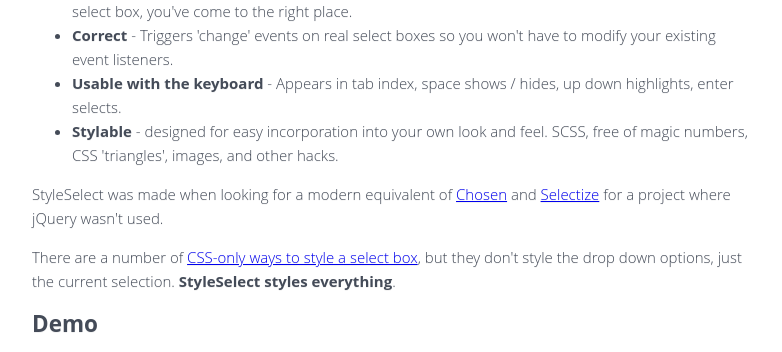
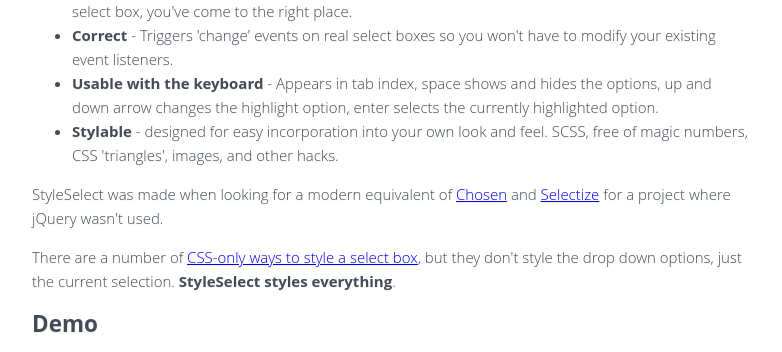
Before and after one commit to mikemaccana/styleselect, a website: page index.html in a window 1280 px wide. Shown: the part 398-750 px from the top of the page, without its empty margins (248-1030 px from the left). Drawn offline with Linux system fonts and the light colour scheme; a script that the page names is missing.

Commit message:
Doc tweaks

```diff
--- a/index.html
+++ b/index.html
@@ -17,7 +17,7 @@
     <ul>
       <li><strong>Standalone</strong> - runs on its own without any dependencies. If you're using vanilla JS and want to style a select box, you've come to the right place.</li>
       <li><strong>Correct</strong> - Triggers 'change' events on real select boxes so you won't have to modify your existing event listeners.</li>
-      <li><strong>Usable with the keyboard</strong> - Appears in tab index, space shows / hides, up down highlights, enter selects.</li>
+      <li><strong>Usable with the keyboard</strong> - Appears in tab index, space shows and hides the options, up and down arrow changes the highlight option, enter selects the currently highlighted option.</li>
       <li><strong>Stylable</strong> - designed for easy incorporation into your own look and feel. SCSS, free of magic numbers, CSS 'triangles', images, and other hacks. </li>
     </ul>
 
```
